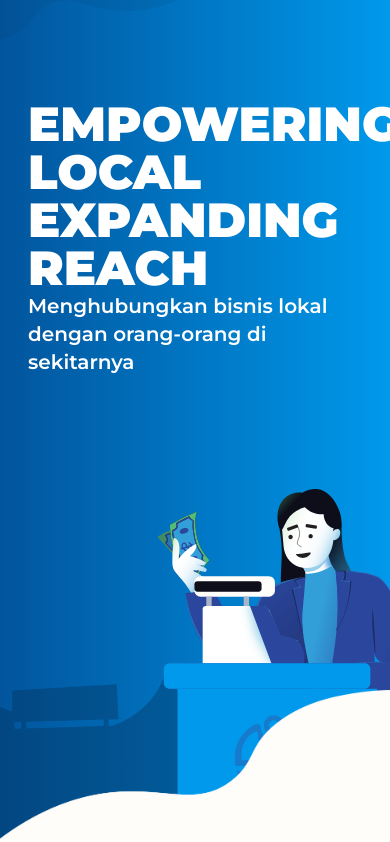
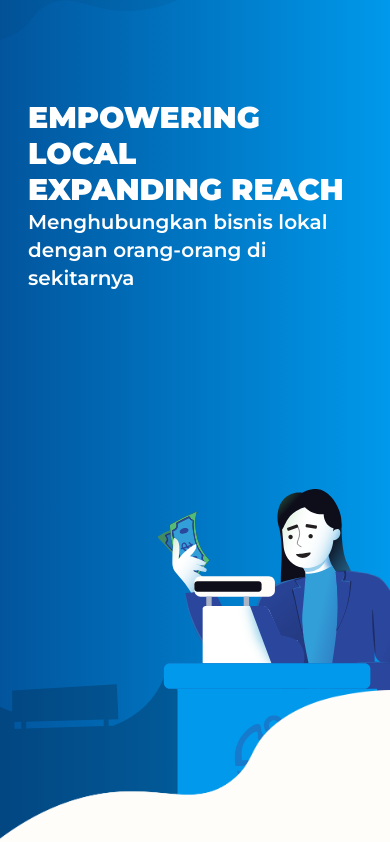
Before and after one commit to RexKW/MIA-WEB-COMP, a Next.js app: page / in a window 390 px wide. Shown: the top 842 px of the page. Built offline with nearby package versions, Linux system fonts and the light colour scheme.

Commit message:
made the font smaller

```diff
--- a/src/app/page.tsx
+++ b/src/app/page.tsx
@@ -158,10 +158,10 @@ export default function HomePage() {
         <div className="relative flex flex-col lg:flex-row w-full h-screen z-10">
           <div className="flex flex-col p-5 ml-2 lg:ml-10 mt-20 mb-5 lg:mt-40 md:basis-2/3 pointer-events-none">
             <div ref={titleRef}>
-              <h1 className="font-montserrat text-5xl md:text-6xl font-black text-white">
+              <h1 className="font-montserrat text-3xl md:text-6xl font-black text-white">
                 EMPOWERING LOCAL
               </h1>
-              <h1 className="text-5xl md:text-6xl font-montserrat font-black text-white">
+              <h1 className="text-3xl md:text-6xl font-montserrat font-black text-white">
                 EXPANDING REACH
               </h1>
             </div>
```
